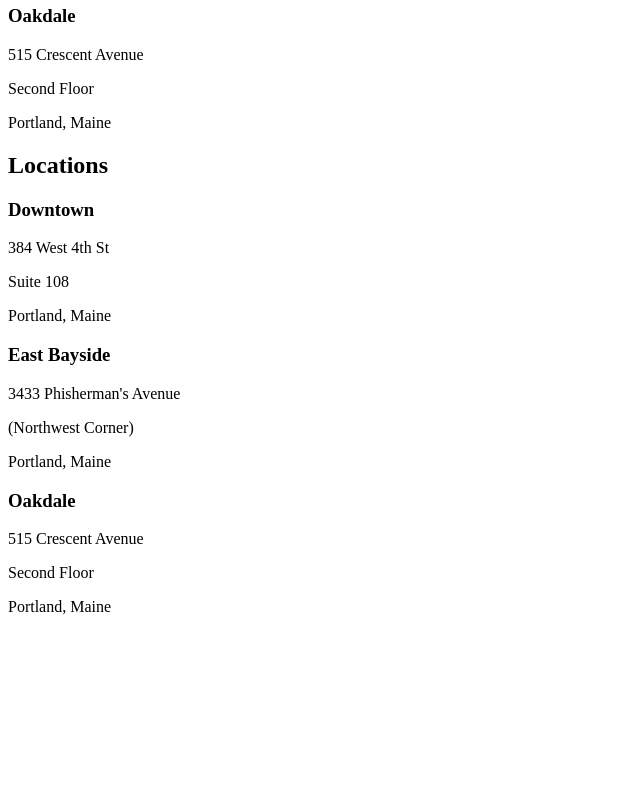
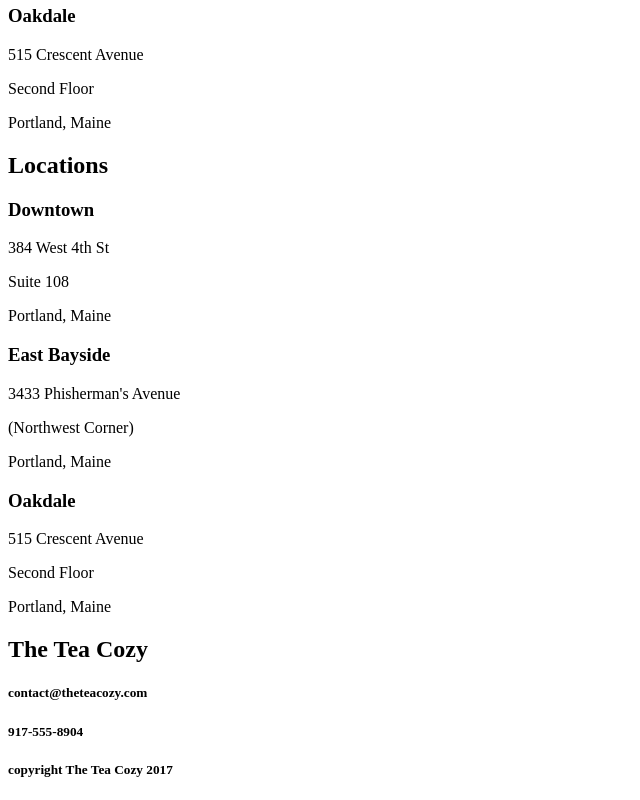
Before and after one commit to VanyaMark/Tea-Cozy, a plain HTML site: page index.html in a window 1280 px wide. Shown: the part 5574-6374 px from the top of the page, without its empty margins (0-640 px from the left). Before the commit the page ends 6206 px from the top, so only its background shows below. Drawn offline with Linux system fonts and the light colour scheme.

Commit message:
finished footer

```diff
--- a/index.html
+++ b/index.html
@@ -1,11 +1,13 @@
 <!DOCTYPE html>
 <html lang="en">
+
 <head>
     <meta charset="UTF-8">
     <meta name="viewport" content="width=
     , initial-scale=1.0">
     <title>Document</title>
 </head>
+
 <body>
     <header>
         <nav>
@@ -91,7 +93,21 @@
                 </div>
     </main>
     <footer>
-
+        <div>
+            <h2>
+                The Tea Cozy
+            </h2>
+            <h5>
+                contact@theteacozy.com
+            </h5>
+            <h5>
+                917-555-8904
+            </h5>
+        </div>
+        <h5>
+            copyright The Tea Cozy 2017
+        </h5>
     </footer>
 </body>
+
 </html>
```
Lines whose indentation alone changed are shown as unchanged.
